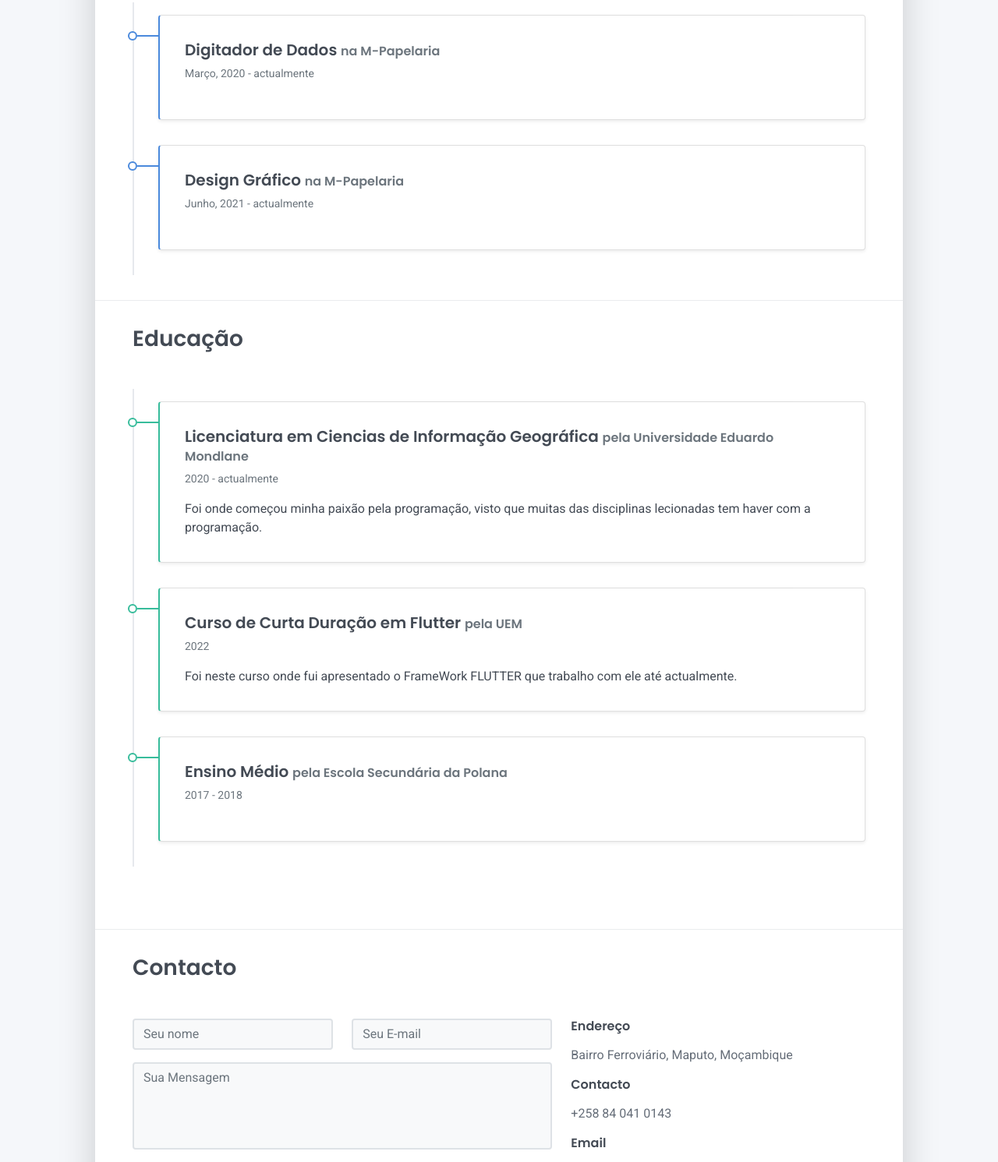
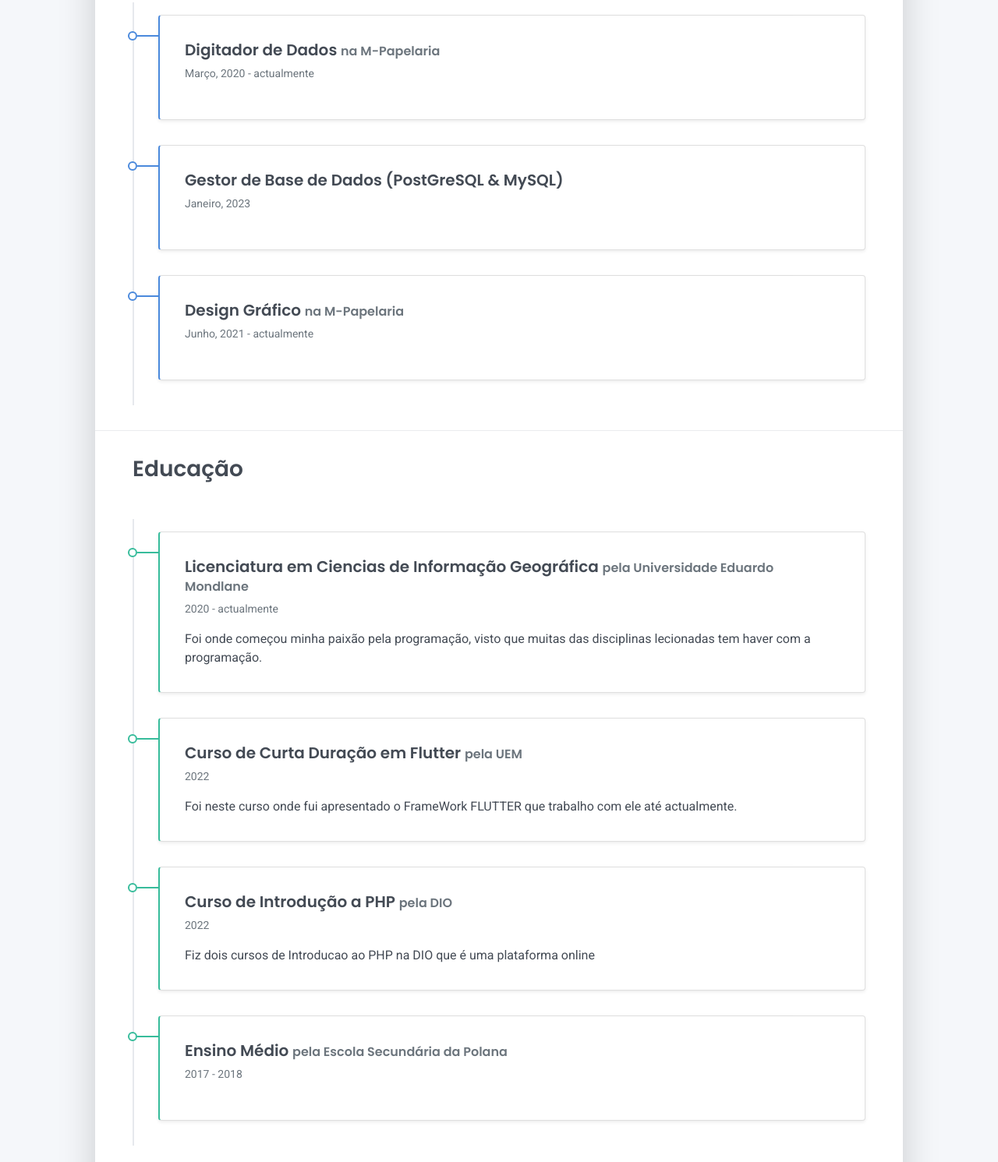
Before and after one commit to Makas-M/Meu-Portifolio, a plain HTML site: page index.html in a window 1280 px wide. Shown: the part 1123-2614 px from the top of the page at 78% size. Drawn offline with Linux system fonts and the light colour scheme.

Commit message:
actualizacao de habilidades

```diff
--- a/index.html
+++ b/index.html
@@ -57,7 +57,7 @@
       <div class="col-lg-8 col-md-7 text-center text-md-start">
         <h2 class="h1 mt-2" data-aos="fade-left" data-aos-delay="0">António Macaringue</h2>
         <p data-aos="fade-left" data-aos-delay="100">Design, Desenvolvedor de Aplicativos Mobile & Produtor</p>
-        <div class="d-print-none" data-aos="fade-left" data-aos-delay="200"><a class="btn btn-light text-dark shadow-sm mt-1 me-1" href="#" target="_blank">Download CV</a><a class="btn btn-success shadow-sm mt-1" href="#contact">Hire Me</a></div>
+        <div class="d-print-none" data-aos="fade-left" data-aos-delay="200"><a class="btn btn-light text-dark shadow-sm mt-1 me-1" href="#" target="_blank">Baixar C.V.</a><a class="btn btn-success shadow-sm mt-1" href="#contact">Aqui Estou</a></div>
       </div>
     </div>
   </div>
@@ -138,6 +138,13 @@
       </div>
       <div class="timeline-card timeline-card-primary card shadow-sm">
         <div class="card-body">
+          <div class="h5 mb-1">Gestor de Base de Dados (PostGreSQL & MySQL)</div>
+          <div class="text-muted text-small mb-2">Janeiro, 2023</div>
+
+        </div>
+      </div>
+      <div class="timeline-card timeline-card-primary card shadow-sm">
+        <div class="card-body">
           <div class="h5 mb-1">Design Gráfico <span class="text-muted h6">na M-Papelaria</span></div>
           <div class="text-muted text-small mb-2">Junho, 2021 - actualmente</div>
           </div>
@@ -162,6 +169,13 @@
           <div class="h5 mb-1">Curso de Curta Duração em Flutter <span class="text-muted h6">pela UEM</span></div>
           <div class="text-muted text-small mb-2">2022</div>
           <div>Foi neste curso onde fui apresentado o FrameWork FLUTTER que trabalho com ele até actualmente.</div>
+        </div>
+      </div>
+      <div class="timeline-card timeline-card-success card shadow-sm">
+        <div class="card-body">
+          <div class="h5 mb-1">Curso de Introdução a PHP <span class="text-muted h6">pela DIO</span></div>
+          <div class="text-muted text-small mb-2">2022</div>
+          <div>Fiz dois cursos de Introducao ao PHP na DIO que é uma plataforma online</div>
         </div>
       </div>
       <div class="timeline-card timeline-card-success card shadow-sm">
```
